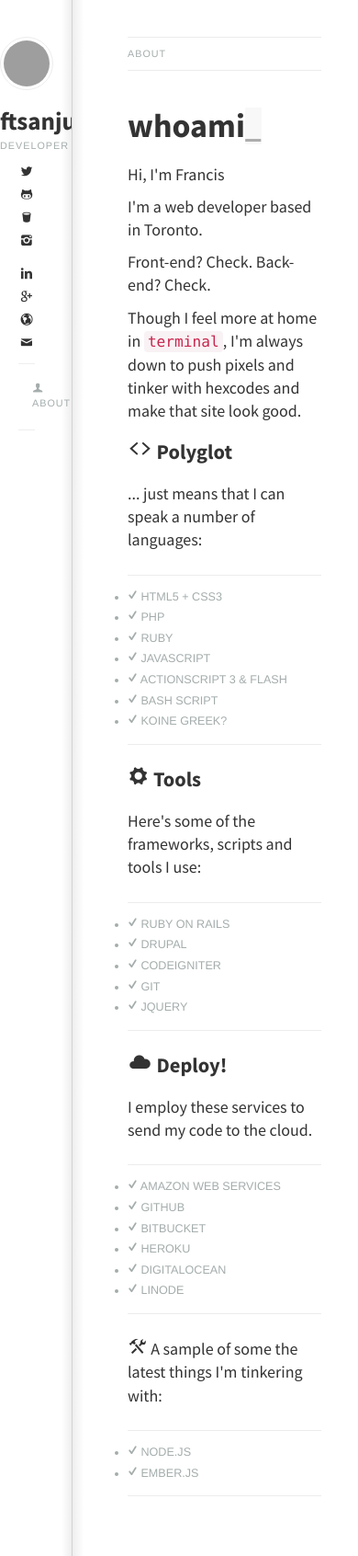
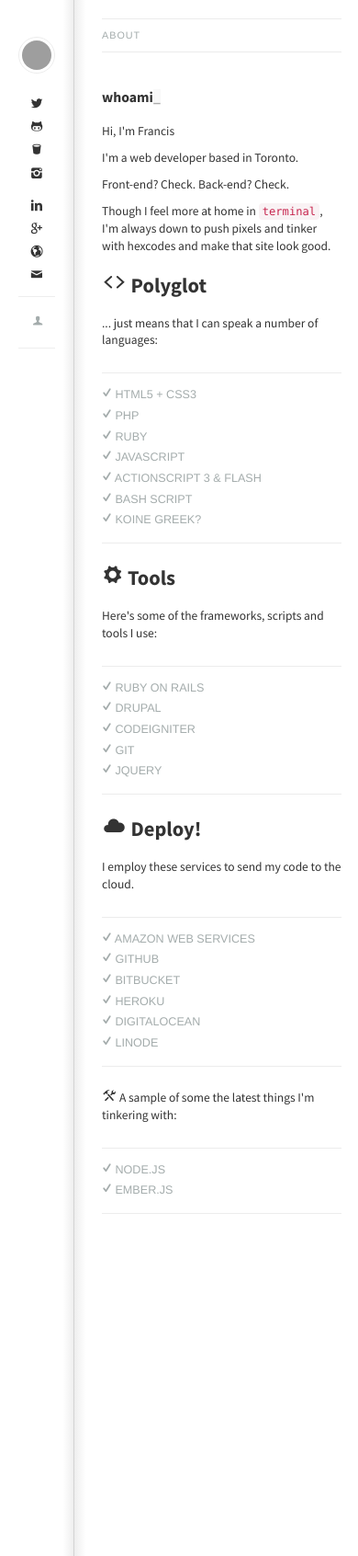
Before and after one commit to ftsanjuan/ftsanjuan.github.io, a Jekyll site: the page built from about/index.html, in a window 390 px wide. Shown: the whole page at 92% size. Built offline with Jekyll 4.4.1, drawn with Linux system fonts in a browser that asks for light colours; nearby versions of some CDN libraries; some web fonts are replaced; grey boxes are pictures that could not be loaded.

Commit message:
Applied numerous responsive site structure and styling fixes.

```diff
--- a/_layouts/post.html
+++ b/_layouts/post.html
@@ -16,7 +16,9 @@
         <header>
           <h1>{{ page.title }}</h1>
         </header>
-        {{ content }}
+        <div class="content-main">
+          {{ content }}
+        </div>
         <div class="disqus-comments">
           {% include disqus.html %}
         </div>
--- a/about/index.html
+++ b/about/index.html
@@ -11,7 +11,7 @@ title: "whoami"
 
 <h5><i class="entypo code"></i> Polyglot</h5>
 <p>... just means that I can speak a number of languages:</p>
-<ul class="unstyled">
+<ul class="list-unstyled">
   <li><i class="entypo check"></i> HTML5 + CSS3</li>
   <li><i class="entypo check"></i> PHP</li>
   <li><i class="entypo check"></i> Ruby</li>
@@ -23,7 +23,7 @@ title: "whoami"
 
 <h5><i class="entypo cog"></i> Tools</h5>
 <p>Here's some of the frameworks, scripts and tools I use:</p>
-<ul class="unstyled">
+<ul class="list-unstyled">
   <li><i class="entypo check"></i> Ruby on Rails</li>
   <li><i class="entypo check"></i> Drupal</li>
   <li><i class="entypo check"></i> Codeigniter</li>
@@ -33,7 +33,7 @@ title: "whoami"
 
 <h5><i class="entypo cloud"></i> Deploy!</h5>
 <p>I employ these services to send my code to the cloud.</p>
-<ul class="unstyled">
+<ul class="list-unstyled">
   <li><i class="entypo check"></i> Amazon Web Services</li>
   <li><i class="entypo check"></i> Github</li>
   <li><i class="entypo check"></i> Bitbucket</li>
@@ -43,7 +43,7 @@ title: "whoami"
 </ul>
 
 <p><i class="entypo tools"></i> A sample of some the latest things I'm tinkering with:</p>
-<ul class="unstyled">
+<ul class="list-unstyled">
   <li><i class="entypo check"></i> Node.js</li>
   <li><i class="entypo check"></i> Ember.js</li>
 </ul>
--- a/index.html
+++ b/index.html
@@ -7,7 +7,7 @@ title: there's no place like ~
 
           <p>Here's what I've been scribbling lately.</p>
 
-          <ul class="unstyled posts-listing">
+          <ul class="list-unstyled posts-listing">
             {% assign total_posts = site.posts | size %}
             {% if total_posts > 0 %}
               {% for post in site.posts %}
--- a/sass/_mixins.scss
+++ b/sass/_mixins.scss
@@ -37,3 +37,65 @@
     background: none;
   }
 }
+
+/**
+ * Creates responsive media query styles for a particular media size
+ * Media type codes are: phone, subtablet, tablet, desktop, large-desktop
+ *
+ * Example usage:
+ *
+ *   .header {
+ *     @include responsify(phone) {
+ *       width: 200px;
+ *     }
+ *   }
+ *
+ * The above style would apply "width: 200px" to the element with class of 'header'
+ * if the user's screen resolution is 480px wide or less.
+ *
+ * Credits to http://thesassway.com/intermediate/responsive-web-design-part-2
+ * for inspiring this method of creating a responsive mixin for SASS and
+ * and Twitter Bootstrap for providing the RWD breakpoints.
+ *
+ */
+@mixin responsify($media) {
+  // Landscape phones and down
+  // media-type code: phone
+  @if $media == phone {
+    @media (max-width: 480px) {
+      @content;
+    }
+  }
+
+  // Landscape phone to portrait tablet
+  // media-type code: subtablet
+  @else if $media == subtablet {
+    @media (min-width: 481px) and (max-width: 767px) {
+      @content;
+    }
+  }
+
+  // Portrait tablet to landscape and desktop
+  // repsonsive code: tablet
+  @else if $media == tablet {
+    @media (min-width: 768px) and (max-width: 979px) {
+      @content;
+    }
+  }
+
+  // Default: Desktop
+  // media-type code: desktop
+  @else if $media == desktop {
+    @media (min-width: 980px) and (max-width: 1209px) {
+      @content;
+    }
+  }
+
+  // Large desktop
+  // media-type code: large-desktop
+  @else if $media == large-desktop {
+    @media (min-width: 1210px) {
+      @content;
+    }
+  }
+}
--- a/sass/_navigation.scss
+++ b/sass/_navigation.scss
@@ -43,7 +43,7 @@ a {
 
   &:hover {
     color: darken($linkColor, 20%);
-    text-decoration: underline;
+    // text-decoration: underline;
     background-color: transparent;
   }
 }
@@ -60,6 +60,8 @@ a {
     }
 
     .post-date {
+      width: 20%;
+      display: inline-block;
       margin-right: 20px;
     }
   }
--- a/sass/_responsive.scss
+++ b/sass/_responsive.scss
@@ -1,5 +1,120 @@
+/* Custom Query
+----------------------------------------- */
 @media(max-width: 320px) {
-  .hidden-mobile {
+  .hidden-phone {
     display: none;
   }
 }
+
+@media(min-width: 321px) and (max-width: 767px) {
+  .hidden-subtablet {
+    display: none;
+  }
+}
+
+@media(max-width: 767px) {
+  .hidden-mobile-devices {
+    display: none;
+  }
+}
+
+
+/* Sidebar
+----------------------------------------- */
+@media (max-width: 767px) {
+  .sidebar {
+    width: 80px;
+
+    .sidebar-inner {
+      width: auto;
+      padding-right: 20px;
+      padding-left: 20px;
+    }
+  }
+
+  .main-container {
+    left: 80px;
+  }
+
+  .primary-navigation {
+    margin: 0;
+  }
+}
+
+/* Posts Listing
+----------------------------------------- */
+@media (max-width: 767px) {
+  .main-container {
+    .posts-listing {
+      li {
+        margin: 20px 0;
+        font-size: em(16);
+
+        .post-date {
+          width: 100%;
+          display: block;
+          font-size: em(16);
+        }
+
+      }
+    }
+  }
+}
+
+/* Social Nav
+----------------------------------------- */
+@include responsify('desktop') {
+  .social-links {
+    li {
+      width: 25%;
+      display: inline;
+    }
+  }
+}
+
+@include responsify('tablet') {
+  .social-links {
+    li {
+      width: 25%;
+      display: inline;
+    }
+  }
+}
+
+@include responsify('subtablet') {
+  .social-links {
+    // display: block;
+
+    li {
+      // width: 20%;
+      // float: left;
+      @include clearfix();
+
+    }
+  }
+}
+
+@include responsify('phone') {
+  .social-links {
+    li {
+      display: block;
+    }
+  }
+}
+
+/* Main Container Structural Fixes
+----------------------------------------- */
+@media (max-width: 767px) {
+  .main-container-inner {
+    padding: 20px 20px 20px 30px;
+
+    h1 {
+      font-size: em(14);
+    }
+
+    p {
+      font-size: em(12);
+    }
+
+  }
+}
--- a/sass/_structure.scss
+++ b/sass/_structure.scss
@@ -28,6 +28,7 @@ header {
   overflow: hidden;
   float: left;
   width: 20%;
+  min-width: 80px;
   height: 100%;
   text-align: center;
   @include linear-gradient(90deg, #fff 0%, #fff 86%, #eee 100%);
@@ -66,12 +67,13 @@ header {
 
 
   .avatar {
-    margin-bottom: 20px;
+    margin: 20px auto 20px;
 
     a {
       background: #fff;
 
       img {
+        margin: 0 auto;
         border-radius: 40px;
         background: #fff;
         padding: 3px;
--- /dev/null
+++ b/sass/pages/_landing.scss
@@ -0,0 +1,13 @@
+/* Landing Page
+----------------------------------------- */
+.layout-landing {
+  .posts-listing {
+    li {
+      a {
+        &:hover {
+          text-decoration: none;
+        }
+      }
+    }
+  }
+}
```
